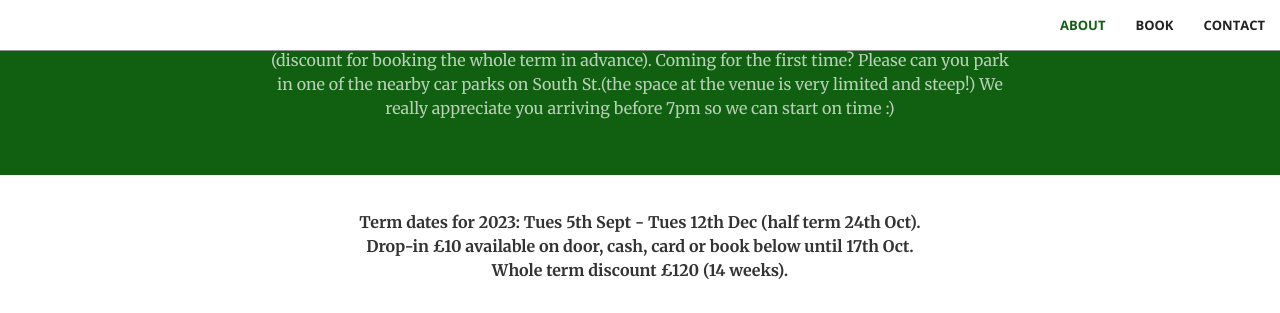
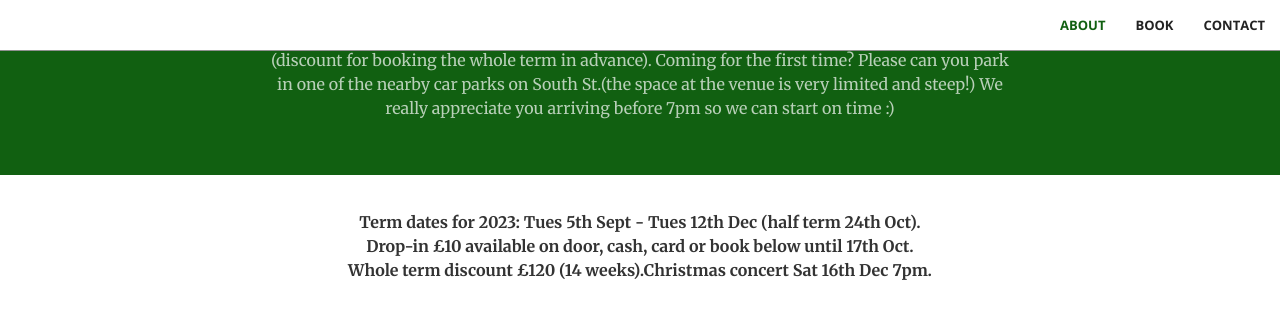
Before and after one commit to thewildchoir/thewildchoir-website, a Jekyll site: the page built from index.html, in a window 1280 px wide and 900 px high, scrolled down 1143 px, cut to the strip 0-313 px from the top of the window. Built offline with Jekyll 4.4.1, drawn with Linux system fonts in a browser that asks for light colours.

Commit message:
Christmas concert date.html

```diff
--- a/_includes/booking.html
+++ b/_includes/booking.html
@@ -2,7 +2,7 @@
     <div class="container">
        <div class="row">
             <div class="col-lg-8 col-lg-offset-2 text-center">
-                <p class="text-book"><b>Term dates for 2023: Tues 5th Sept - Tues 12th Dec (half term 24th Oct).<br>Drop-in £10 available on door, cash, card or book below until 17th Oct.<br>Whole term discount £120 (14 weeks).</b></p>
+                <p class="text-book"><b>Term dates for 2023: Tues 5th Sept - Tues 12th Dec (half term 24th Oct).<br>Drop-in £10 available on door, cash, card or book below until 17th Oct.<br>Whole term discount £120 (14 weeks).Christmas concert Sat 16th Dec 7pm.</b></p>
                 <stripe-buy-button
                   buy-button-id="buy_btn_1NYUePLwjurA75EIcLADqrHm"
                   publishable-key="pk_live_51NYTozLwjurA75EIhk2EBRw1z2zc9OpOjDrSu8yy9bL1Hjqpv2U9MbkAIBroLDxn40LiSmh58qRFbD1G05o0DyOp00jys1Q34B"
```
